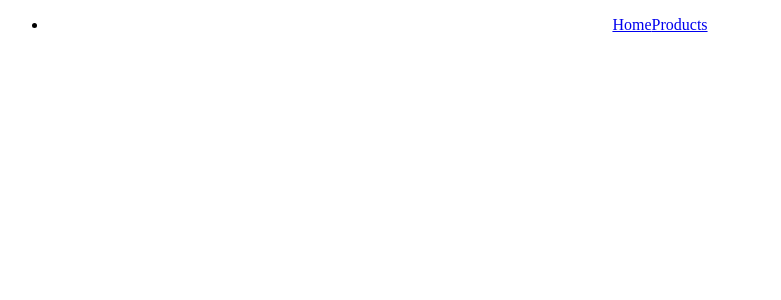
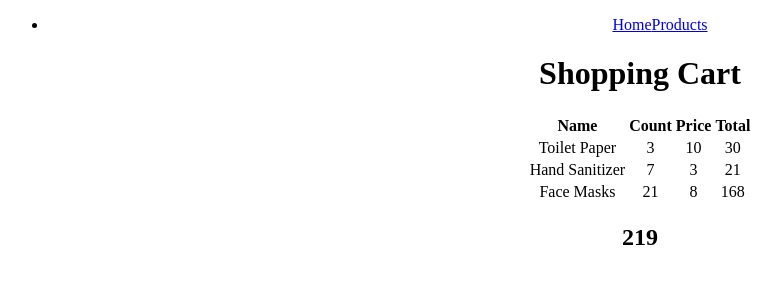
Before and after one commit to cooperama/tptracker, a React (Create React App) app in the folder tp-client/: page /cart in a window 1280 px wide. Shown: the top 300 px of the page, without its empty margins (0-781 px from the left). Built offline with nearby package versions, Linux system fonts and the light colour scheme.

Commit message:
added Cart page

```diff
--- a/tp-client/src/App.css
+++ b/tp-client/src/App.css
@@ -1,5 +1,9 @@
 .App {
   text-align: center;
+}
+
+table {
+  margin: 0 auto;
 }
 
 .App-logo {
--- a/tp-client/src/App.js
+++ b/tp-client/src/App.js
@@ -5,6 +5,8 @@ import routes from "./config/routes";
 import NavBar from "./components/Navbar";
 import ProductList from "./pages/ProductList";
 import Home from "./pages/Home";
+import StoreShow from "./pages/StoreShow";
+import Cart from "./pages/Cart";
 
 function App() {
   return (
@@ -14,6 +16,8 @@ function App() {
       <Switch>
         <Route exact path="/" component={Home} />
         <Route exact path="/products" component={ProductList} />
+        <Route exact path="/store" component={StoreShow} />
+        <Route exact path="/cart" component={Cart} />
       </Switch>
     </div>
   );
--- a/tp-client/src/components/StoreCard.js
+++ b/tp-client/src/components/StoreCard.js
@@ -8,7 +8,7 @@ function StoreCard(props) {
         <img
           className="storeCardImg"
           src={props.store.image}
-          alt={props.game.name}
+          alt={props.store.name}
         />
         <h2>{props.store.name}</h2>
         <h3>{props.store.products}</h3>
--- /dev/null
+++ b/tp-client/src/pages/Cart.js
@@ -0,0 +1,61 @@
+// from Coding With Basir YouTube tutorial
+import React, { Component } from 'react';
+
+function Header(props) {
+  return (
+    <h1>Shopping Cart</h1>
+  )
+}
+
+function Footer(props) {
+  return (
+    <h2>{props.total}</h2>
+  )
+}
+
+function Items(props) {
+  return <table>
+  <thead>
+    <tr><th>Name</th>
+    <th>Count</th>
+    <th>Price</th>
+    <th>Total</th></tr>
+  </thead>
+  <tbody>
+  {
+    props.productItems.map(item =>
+    <tr key={item.name}>
+    <td>{item.name}</td>
+    <td>{item.count}</td>
+    <td>{item.price}</td>
+    <td>{item.price*item.count}</td>
+    </tr>
+    )}
+    </tbody>
+  </table>
+}
+
+class Cart extends Component {
+  constructor(props) {
+    super(props);
+    this.state = {
+      item: ""
+    }
+  }
+  render() {
+    const productItems = [{ name: 'Toilet Paper', count: 3, price: 10 },
+    { name: 'Hand Sanitizer', count: 7, price: 3 },
+    { name: 'Face Masks', count: 21, price: 8 }
+    ];
+
+    return (
+      <div className="cart">
+        <Header />
+        <Items productItems={productItems} />
+        <Footer total={productItems.reduce((a, c) => (a+c.price*c.count), 0)} />
+      </div>
+    )
+}
+}
+
+export default Cart;
```
Also changed, not shown: 1 other file (tests, documents, lock files or other folders).
